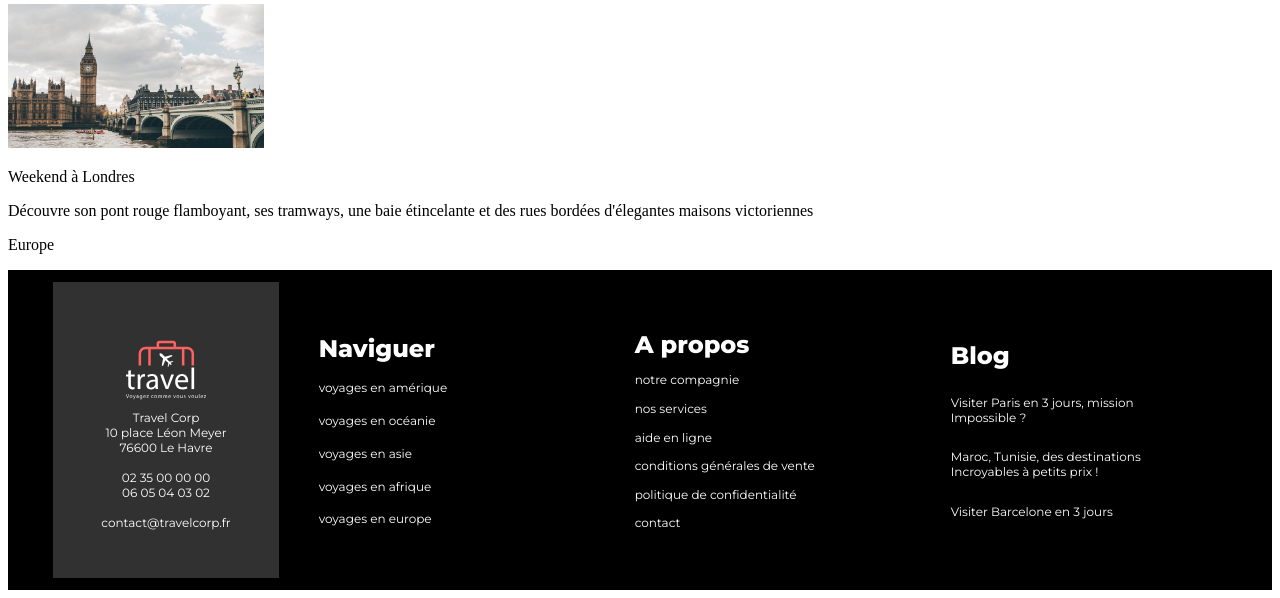
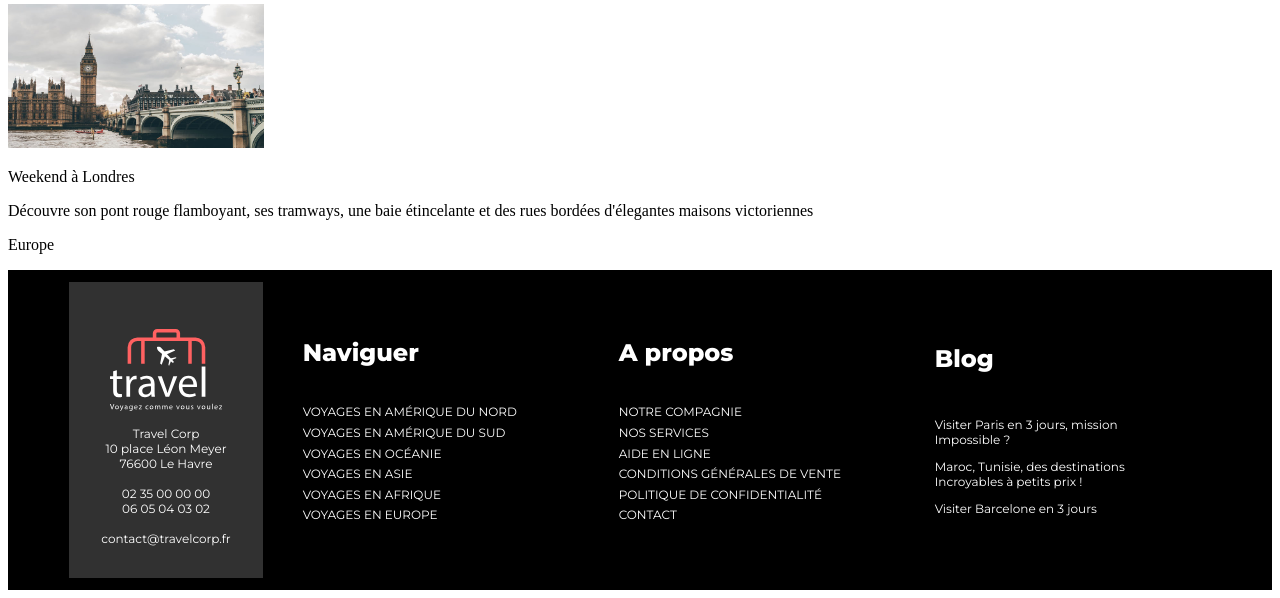
Before and after one commit to Dydpool/TPa2, a PHP site: page / in a window 1280 px wide. Shown: the part 1694-2292 px from the top of the page. Run offline with PHP 8.4, Linux system fonts and the light colour scheme.

Commit message:
footer sur

```diff
--- a/assets/css/style.css
+++ b/assets/css/style.css
@@ -33,8 +33,8 @@
   width: 16rem;
 }
 .logotravel {
-  height: 5rem;
-  width: 5rem;
+  height: 7rem;
+  width: 7rem;
 }
 footer {
   background-color: black;
@@ -51,10 +51,10 @@ footer {
   text-align: center;
   background-color: #313131;
   align-items: center;
-  padding-top: 3rem;
-  padding-bottom: 3rem;
-  padding-right: 3rem;
-  padding-left: 3rem;
+  padding-top: 2rem;
+  padding-bottom: 2rem;
+  padding-right: 2rem;
+  padding-left: 2rem;
 }
 ul {
   list-style-type: none;
@@ -62,6 +62,9 @@ ul {
 .naviguer {
   font-size: 1.5rem;
   font-weight: bold;
+  text-transform: none;
+  padding-bottom: 2rem;
+  padding-top: 2rem;
 }
 .naviguer-bloc {
   height: 14.25rem;
@@ -69,11 +72,16 @@ ul {
   justify-content: space-evenly;
   flex-direction: column;
   display: flex;
+  text-transform: uppercase;
+  padding-bottom: 2rem;
 }
 
 .propos {
   font-size: 1.5rem;
   font-weight: bold;
+  text-transform: none;
+  padding-bottom: 2rem;
+  padding-top: 2rem;
 }
 .services {
   height: 14.25rem;
@@ -81,10 +89,14 @@ ul {
   justify-content: space-evenly;
   flex-direction: column;
   display: flex;
+  text-transform: uppercase;
+  padding-bottom: 2rem;
 }
 .blog {
   font-size: 1.5rem;
   font-weight: bold;
+  padding-bottom: 2rem;
+  padding-top: 2rem;
 }
 .visite {
   height: 14.25rem;
@@ -92,4 +104,5 @@ ul {
   justify-content: space-evenly;
   flex-direction: column;
   display: flex;
+  padding-bottom: 2rem;
 }
--- a/index.html
+++ b/index.html
@@ -126,7 +126,8 @@
 
     <ul class="naviguer-bloc">
       <li class="naviguer">Naviguer</li>
-      <li>voyages en amérique</li>
+      <li>voyages en amérique du nord</li>
+      <li>voyages en amérique du sud</li>
       <li>voyages en océanie</li>
       <li>voyages en asie</li>
       <li>voyages en afrique</li>
```
